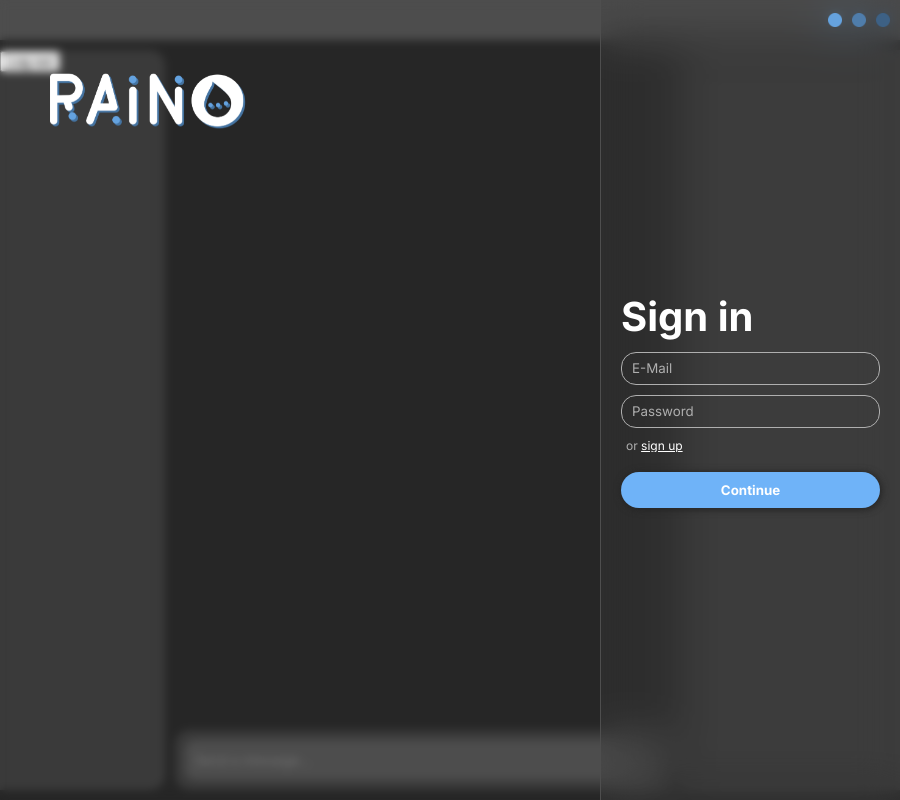
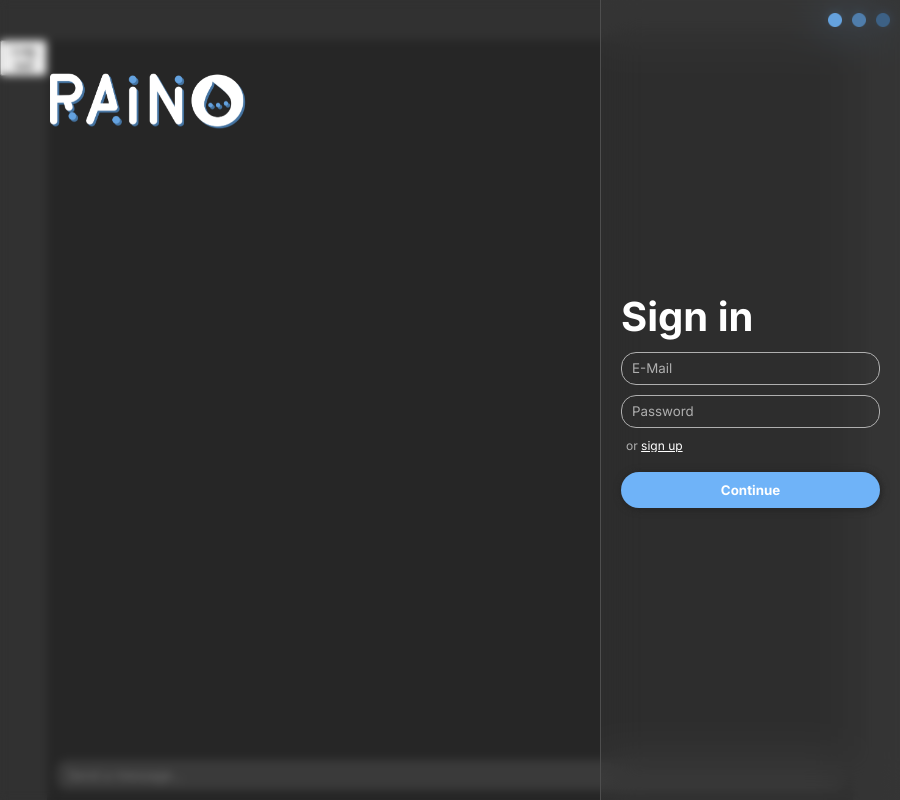
Before and after one commit to Roller23/Raino, an Electron app: page index.html in a window 900 px wide. Drawn offline with Linux system fonts and the light colour scheme; no server answers.

Commit message:
resized the side panels

```diff
--- a/styles/sass/_colors.scss
+++ b/styles/sass/_colors.scss
@@ -1,5 +1,6 @@
 $lightBlue: #6FB3F8;
 $darkBlue: #4C7BAB;
 $darkGray: #262626;
-$gray: #3A3A3A;
-$lightGray: #4D4D4D;
+$gray: #262626;
+$lightGray: #313131;
+$lighterGray: #3A3A3A;
--- a/styles/sass/_main-screen.scss
+++ b/styles/sass/_main-screen.scss
@@ -23,26 +23,18 @@
     left: 0px;
     width: 100%;
     height: calc(100% - #{$topBarHeight});
-    padding: 10px 0px;
     display: flex;
-    gap: 10px;
-
     $panelRadius: 15px;
-
+    $sidePanelsWidth: 50px;
     .left-panel, .middle-panel, .right-panel {
       height: 100%;
-      background-color: $gray;
+      background-color: $lightGray;
       position: relative;
-    }
-    .left-panel {
-      width: 300px;
-      border-radius: 0px $panelRadius $panelRadius 0px;
+      width: $sidePanelsWidth;
     }
     .middle-panel {
-      $inputWrapperHeight: 60px;
-
-      width: 100%;
-      border-radius: $panelRadius;
+      $inputWrapperHeight: 50px;
+      width: calc(100% - #{$sidePanelsWidth});
       background-color: unset;
       .messages-wrapper {
         width: 100%;
@@ -51,13 +43,10 @@
 
         .tile {
           $avatarSize: 50px;
-
           width: 100%;
-          background-color: rgba($lightGray, 0.3);
           border-radius: 15px;
           overflow: hidden;
           padding: 10px;
-          margin-bottom: 10px;
           .avatar-wrap {
             width: $avatarSize;
             height: $avatarSize;
@@ -134,21 +123,17 @@
         .message-input {
           width: 100%;
           height: 100%;
-          background-color: $lightGray;
+          background-color: $lighterGray;
           border: 0px;
           border-radius: calc(#{$panelRadius} - 5px);
           outline: none;
           padding: 0px 10px;
-          padding-top: 12px;
+          padding-top: 7px;
           color: rgb(216, 216, 216);
           resize: none;
           font-family: 'Inter', sans-serif;
         }
       }
     }
-    .right-panel {
-      width: 400px;
-      border-radius: $panelRadius 0px 0px $panelRadius;
-    }
   }
 }
```
Also changed, not shown: styles/css/main.css, 1 other file.
